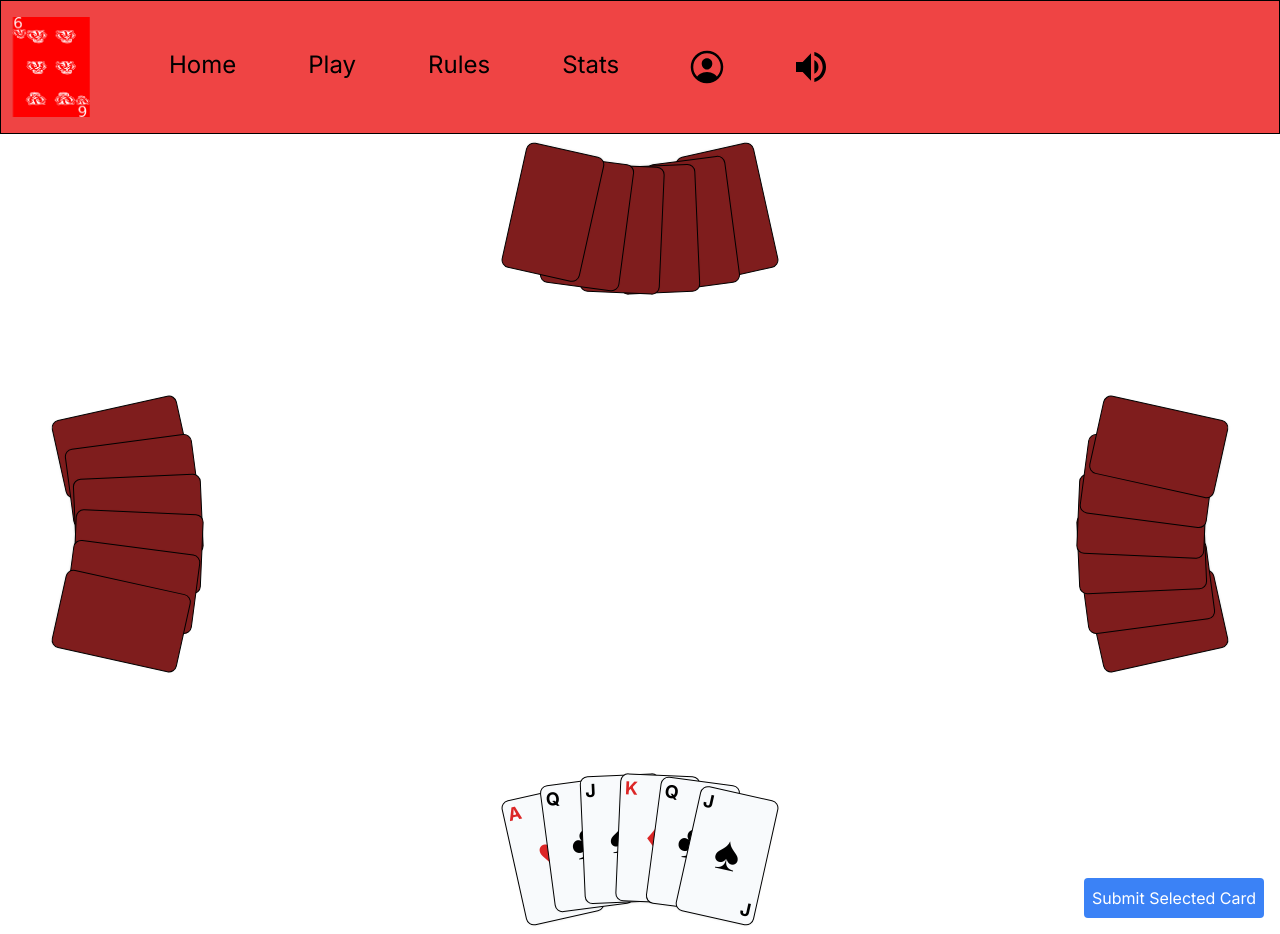
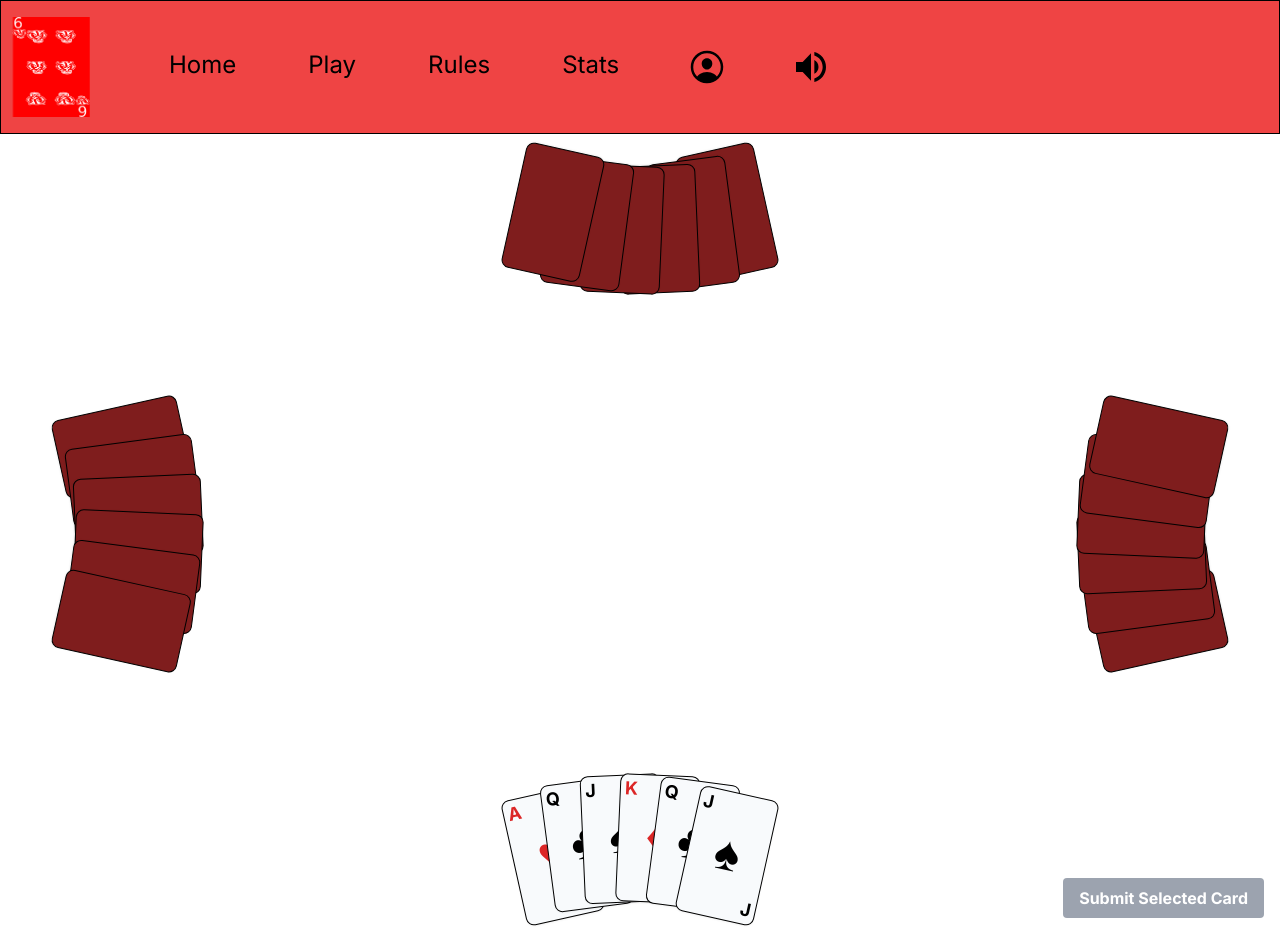
Before and after one commit to JaimeZepeda08/SixOfBadgers, a Next.js app in the folder euchreGame/frontend/: page /game in a window 1280 px wide. Built offline with nearby package versions, Linux system fonts and the light colour scheme.

Commit message:
fixed sumbission of selected card when it was deselected and user cannot submit card when card is deselected

```diff
--- a/euchreGame/frontend/src/app/game/page.tsx
+++ b/euchreGame/frontend/src/app/game/page.tsx
@@ -35,8 +35,14 @@ export default function Home() {
   // use state to keep track of currently selected card
   const [selectedCard, setSelectedCard] = useState<{ suit: string; value: string } | null>(null);
 
-  const handleCardSelect = (suit: string, value: string) => {
-    setSelectedCard({ suit, value });
+  // selected card will either have values or be null for sending
+  // data to the backend
+  const handleCardSelect = (suit: string | null, value: string | null) => {
+    if (suit === null || value === null) {
+      setSelectedCard(null);
+    } else {
+      setSelectedCard({ suit, value });
+    }
   };
 
   useEffect(() => {
@@ -46,20 +52,20 @@ export default function Home() {
   }, [selectedCard]);
 
   // placeholder for opponents cards
-  const handleOppSelect = (suit: string, value: string) => {
+  const handleOppSelect = (suit: string | null, value: string | null) => {
     console.log("Remove option of touching others cards")
   };
 
   const handleSubmit = async (event: React.FormEvent<HTMLFormElement>) => {
     event.preventDefault();
-    if (selectedCard && selectedCard.suit !== "?" && selectedCard.value !== "?") {
+    // if (selectedCard && selectedCard.suit !== "?" && selectedCard.value !== "?") {
+    if(selectedCard !== null) {
         const formData = new FormData();
         formData.append("suit", selectedCard.suit);
         formData.append("value", selectedCard.value);
         await currentSelectedCard(formData);
     }
 };
-
 
   return (
     <div className="h-screen flex justify-center items-center relative">
@@ -76,10 +82,17 @@ export default function Home() {
         <Hand cards={opponents} onCardSelect={handleOppSelect}/>
       </div>
       <form onSubmit={handleSubmit} className="absolute bottom-0 right-0 m-4">
-        <button type="submit" className="p-2 bg-blue-500 text-white rounded hover:bg-blue-700">
-            Submit Selected Card
+        <button
+          type="submit"
+          className={`px-4 py-2 font-bold text-white rounded ${
+            selectedCard ? 'bg-blue-500 hover:bg-blue-700' : 'bg-gray-400 cursor-not-allowed'
+          }`}
+          disabled={!selectedCard}
+          onClick={() => console.log('Submit action')}
+        >
+          Submit Selected Card
         </button>
-        </form>
+      </form>
     </div>
   );
 }
--- a/euchreGame/frontend/src/components/Hand.tsx
+++ b/euchreGame/frontend/src/components/Hand.tsx
@@ -6,7 +6,7 @@ import clsx from "clsx";
 
 interface Hand {
   cards: Card[];
-  onCardSelect: (suit: string, value: string) => void;
+  onCardSelect: (suit: string | null, value: string | null) => void;
 }
 
 /**
@@ -29,9 +29,12 @@ const Hand = ({ cards, onCardSelect }: Hand) => {
   // change selected card when we click on another card
   const [selectedCard, setSelectedCard] = useState<number | null>(null);
 
+  // selected card will have the values sent to game otherwise when
+  // deselected it will be null values
   const handleCardClick = (index: number) => {
     if(index === selectedCard) {
       setSelectedCard(null);
+      onCardSelect(null, null);
     } else {
       setSelectedCard(index);
       onCardSelect(cards[index].suit, cards[index].value);
```
